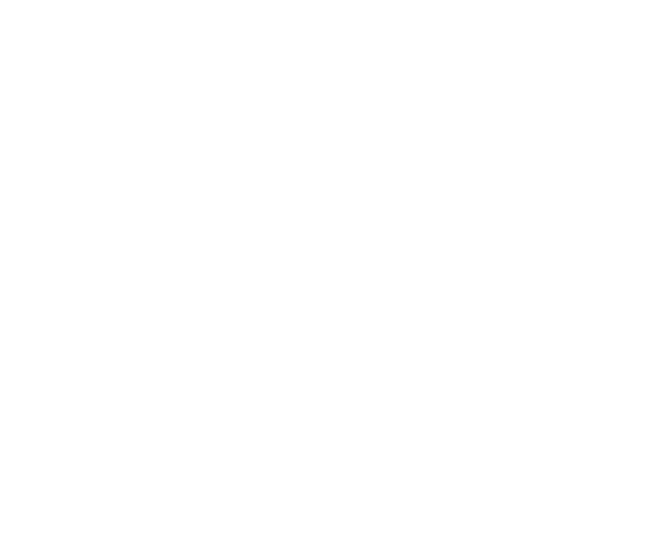
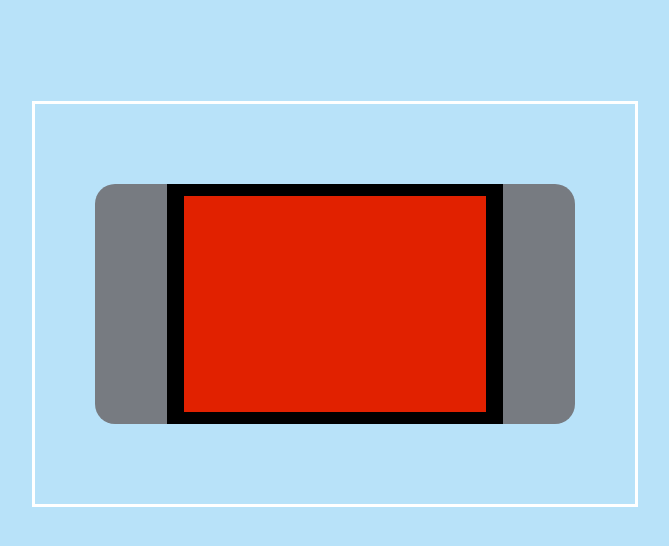
Before and after one commit to koneone2002/switch-project, a plain HTML site: page index.html in a window 1280 px wide. Shown: the whole page, without its empty margins (305-974 px from the left). Drawn offline with Linux system fonts and the light colour scheme.

Commit message:
console css completed

```diff
--- a/index.html
+++ b/index.html
@@ -9,6 +9,14 @@
   </head>
   <body>
     <h1 class="invisible">dont show</h1>
-    <div class="container"></div>
+    <div class="box">
+      <div class="switch-container">
+        <div class="joy-con-left"></div>
+        <div class="joy-con-right"></div>
+        <div class="screen-container">
+          <div class="screen"></div>
+        </div>
+      </div>
+    </div>
   </body>
 </html>
--- a/style.css
+++ b/style.css
@@ -1,3 +1,59 @@
+body {
+  background: #b8e2f9;
+}
+
 .invisible {
   display: none;
 }
+
+.box {
+  position: relative;
+  height: 400px;
+  width: 600px;
+  margin: auto;
+  margin-top: 8%;
+  background: none;
+  border: 3px solid white;
+}
+.switch-container {
+  position: absolute;
+  width: 80%;
+  height: 60%;
+  background: none;
+  top: 20%;
+  left: 10%;
+}
+.joy-con-left {
+  position: absolute;
+  height: 100%;
+  width: 20%;
+  left: 0;
+  background: #777b81;
+  border-top-left-radius: 20px;
+  border-bottom-left-radius: 20px;
+}
+.joy-con-right {
+  position: absolute;
+  height: 100%;
+  width: 20%;
+  right: 0;
+  background: #777b81;
+  border-top-right-radius: 20px;
+  border-bottom-right-radius: 20px;
+}
+.screen-container {
+  position: absolute;
+  height: 100%;
+  width: 70%;
+  top: 0%;
+  left: 15%;
+  background: black;
+}
+.screen {
+  position: absolute;
+  height: 90%;
+  width: 90%;
+  top: 5%;
+  left: 5%;
+  background: #e12100;
+}
```
